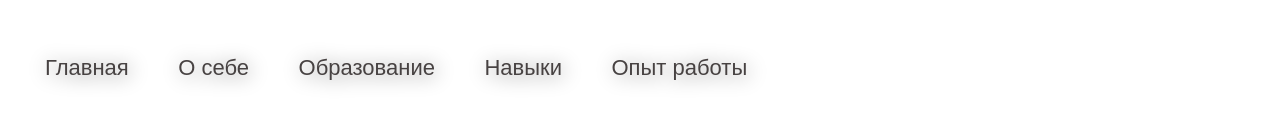
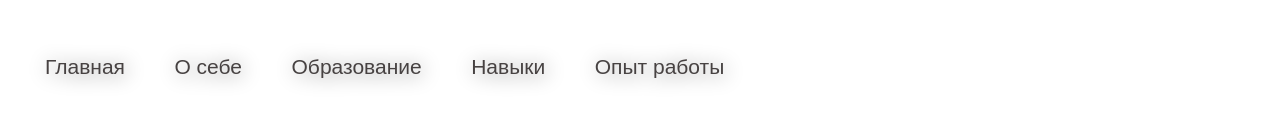
Before and after one commit to vbratsyun/resume, a website: page source/index.html in a window 1280 px wide. Shown: the top 132 px of the page. Drawn offline with nearby package versions, Linux system fonts and the light colour scheme; files that its build step writes are made by us from their sources; a web font is replaced by a local one.

Commit message:
внесение изменений в nav-list.scss

```diff
--- a/source/sass/blocks/nav-list.scss
+++ b/source/sass/blocks/nav-list.scss
@@ -33,6 +33,10 @@
   filter: drop-shadow(2px 2px 10px #808080);
 
   @media (min-width: $tablet-width) {
+    font-size: 21px;
+  }
+
+  @media (min-width: $desktop-width) {
     font-size: 22px;
   }
 }
```
